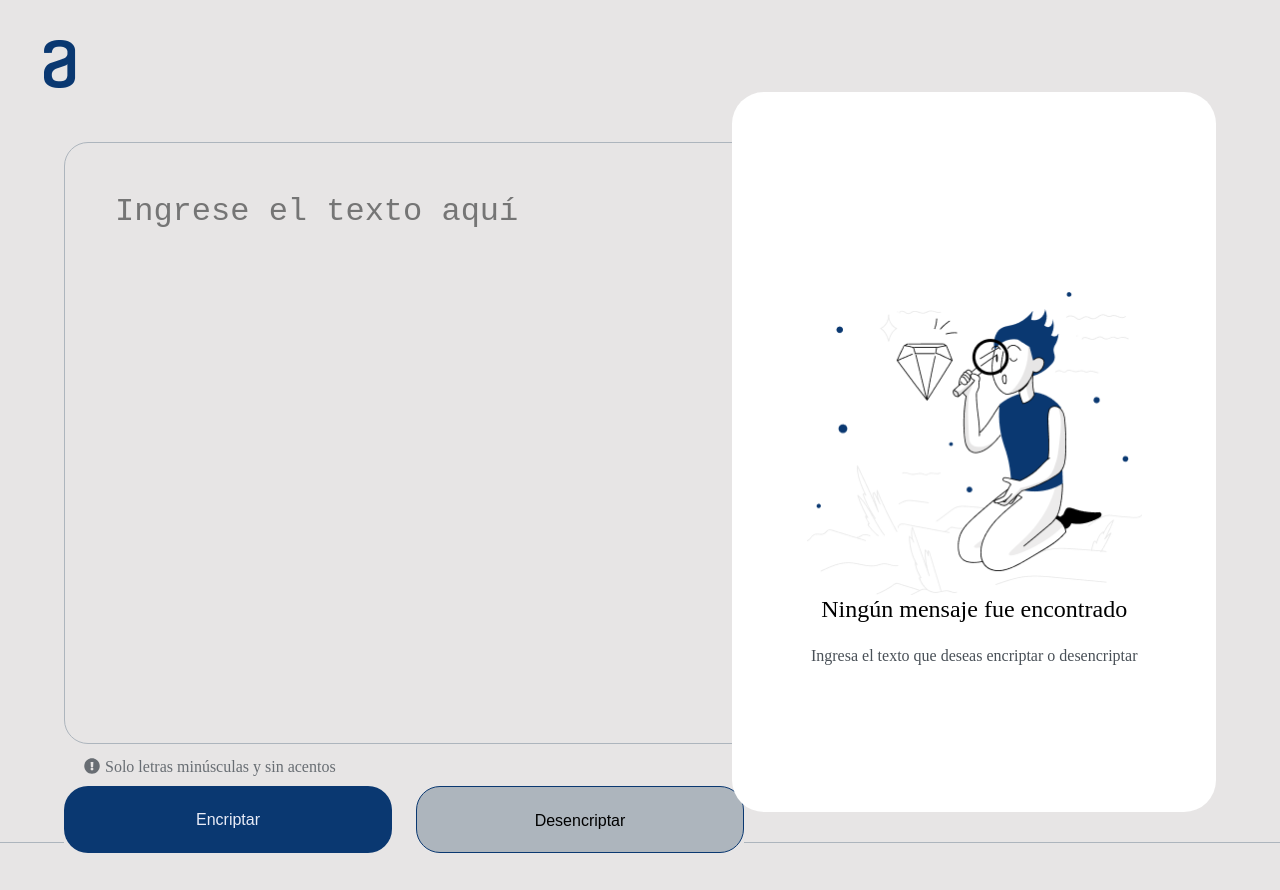
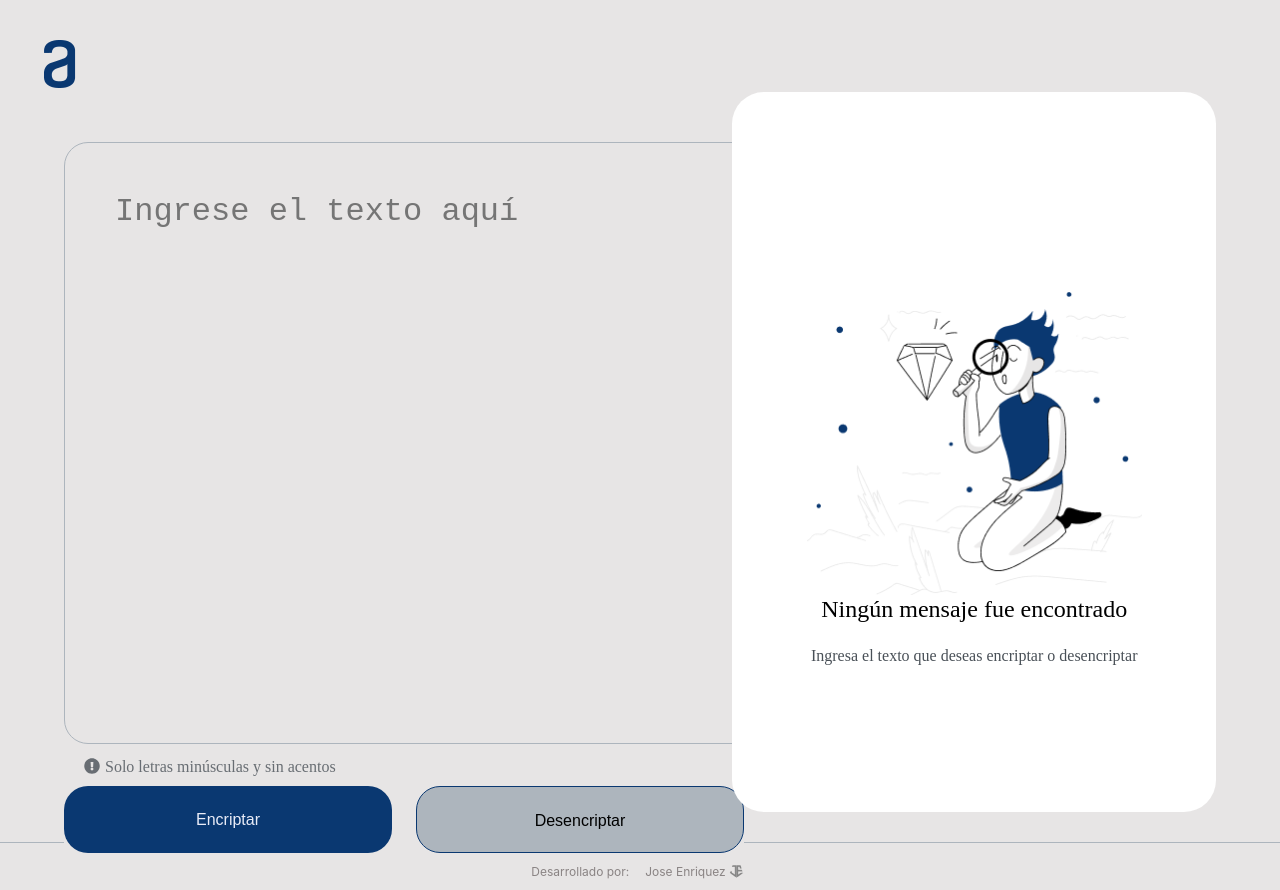
Before and after one commit to JoseEnriquez88/Alura, a React (Vite) app: page / in a window 1280 px wide. Built offline with nearby package versions, Linux system fonts and the light colour scheme.

Commit message:
footer updated

```diff
--- a/src/components/Footer/Footer.jsx
+++ b/src/components/Footer/Footer.jsx
@@ -4,6 +4,13 @@ const Footer = () => {
   return (
     <footer className={styles.footer}>
       <div className={styles.mainContainer}></div>
+      <div className={styles.textContainer}>
+        Desarrollado por:
+        <a href="https://portfolio-pi-ten-78.vercel.app/" target="_blank">
+          Jose Enriquez
+          <img src="/logo.png" alt="logo" className={styles.logo} />
+        </a>
+      </div>
     </footer>
   );
 };
--- a/src/components/Footer/footer.module.css
+++ b/src/components/Footer/footer.module.css
@@ -13,11 +13,52 @@
   margin-top: 30px;
 }
 
-/* .container {
+.container {
   display: flex;
   align-items: flex-start;
   justify-content: space-between;
   flex-direction: column;
   width: 80%;
   margin: 0 auto;
-} */
+}
+
+.container p {
+  text-align: center;
+}
+
+.textContainer {
+  display: flex;
+  justify-content: center;
+  align-items: center;
+  margin: 0 auto;
+  gap: 1rem;
+  color: var(--color-copyright);
+  margin-bottom: -10px;
+  font-size: 12px;
+  font-family: "Proxima Nova", -apple-system, Roboto, Arial, sans-serif;
+}
+
+.textContainer a {
+  display: flex;
+  justify-content: center;
+  align-items: center;
+  margin: 0 auto;
+  gap: 1rem;
+  transition: color 0.3s ease-in-out;
+}
+
+.textContainer a:hover {
+  color: var(--green-100);
+}
+
+.logo {
+  width: 25px;
+  margin-left: -18px;
+  background-color: transparent;
+  filter: grayscale(100%);
+  transition: filter 0.3s ease-in-out;
+}
+
+.logo:hover {
+  filter: none;
+}
```
